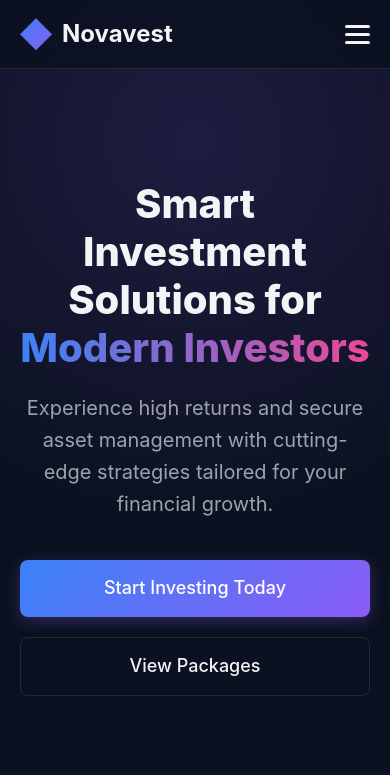
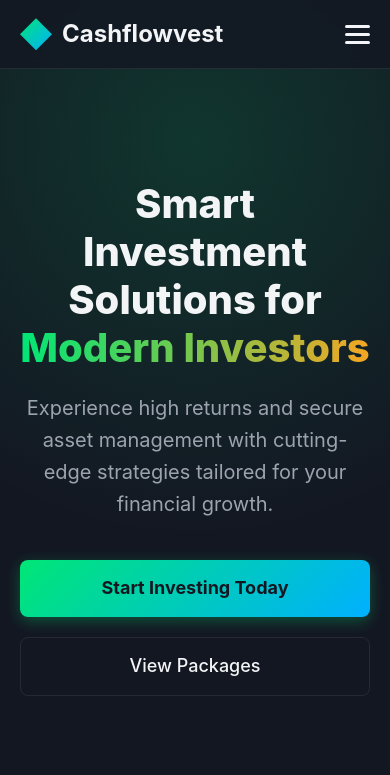
Before and after one commit to faithchepkiru98-wq/cashflowinvestments, a React (Vite) app: page / in a window 390 px wide. Shown: the top 775 px of the page. Built offline with nearby package versions, Linux system fonts and the light colour scheme.

Commit message:
Rebranding to Cashflowvest and implementing crypto trading color theme

```diff
--- a/src/index.css
+++ b/src/index.css
@@ -1,19 +1,19 @@
 :root {
-    --bg-main: #0b1120;
-    --bg-card: #111827;
-    --bg-card-hover: #1f2937;
+    --bg-main: #131722;
+    --bg-card: #1e222d;
+    --bg-card-hover: #2a2e39;
     --text-primary: #f3f4f6;
     --text-secondary: #9ca3af;
-    --accent-blue: #3b82f6;
-    --accent-purple: #8b5cf6;
-    --accent-pink: #ec4899;
-    --border-color: rgba(255, 255, 255, 0.1);
-    --border-glow: rgba(59, 130, 246, 0.5);
-    --warning-bg: rgba(220, 38, 38, 0.1);
-    --warning-border: #dc2626;
+    --accent-blue: #00e676; /* Bullish Green */
+    --accent-purple: #f5a623; /* Crypto Gold */
+    --accent-pink: #f5a623;
+    --border-color: rgba(255, 255, 255, 0.08);
+    --border-glow: rgba(0, 230, 118, 0.5);
+    --warning-bg: rgba(239, 68, 68, 0.1);
+    --warning-border: #ef4444;
 
-    --gradient-primary: linear-gradient(135deg, var(--accent-blue), var(--accent-purple));
-    --gradient-text: linear-gradient(to right, var(--accent-blue), var(--accent-pink));
+    --gradient-primary: linear-gradient(135deg, var(--accent-blue), #00b0ff); /* Green to Blue */
+    --gradient-text: linear-gradient(to right, var(--accent-blue), var(--accent-purple)); /* Green to Gold */
 }
 
 * {
@@ -73,12 +73,13 @@ ul {
 
 .btn-primary {
     background: var(--gradient-primary);
-    color: white;
-    box-shadow: 0 4px 15px rgba(139, 92, 246, 0.3);
+    color: #131722; /* Dark text on bright button for better contrast */
+    font-weight: 700;
+    box-shadow: 0 4px 15px rgba(0, 230, 118, 0.3);
 }
 
 .btn-primary:hover {
-    box-shadow: 0 6px 20px rgba(139, 92, 246, 0.5);
+    box-shadow: 0 6px 20px rgba(0, 230, 118, 0.5);
     transform: translateY(-2px);
 }
 
@@ -90,7 +91,7 @@ ul {
 
 .btn-outline:hover {
     border-color: var(--accent-blue);
-    background: rgba(59, 130, 246, 0.05);
+    background: rgba(0, 230, 118, 0.05);
 }
 
 .btn-lg {
@@ -109,7 +110,7 @@ ul {
     left: 0;
     width: 100%;
     z-index: 1000;
-    background: rgba(11, 17, 32, 0.8);
+    background: rgba(19, 23, 34, 0.8);
     backdrop-filter: blur(10px);
     border-bottom: 1px solid var(--border-color);
     padding: 15px 0;
@@ -205,7 +206,7 @@ ul {
     transform: translateX(-50%);
     width: 800px;
     height: 800px;
-    background: radial-gradient(circle, rgba(139, 92, 246, 0.15) 0%, rgba(11, 17, 32, 0) 70%);
+    background: radial-gradient(circle, rgba(0, 230, 118, 0.15) 0%, rgba(19, 23, 34, 0) 70%);
     z-index: -1;
 }
 
@@ -241,7 +242,7 @@ ul {
     grid-template-columns: repeat(4, 1fr);
     gap: 20px;
     padding: 40px;
-    background: rgba(17, 24, 39, 0.6);
+    background: rgba(30, 34, 45, 0.6);
     border: 1px solid var(--border-color);
     border-radius: 16px;
     backdrop-filter: blur(10px);
@@ -291,7 +292,7 @@ ul {
 
 .package-card.popular {
     border-color: var(--accent-blue);
-    background: linear-gradient(180deg, rgba(17, 24, 39, 1) 0%, rgba(59, 130, 246, 0.05) 100%);
+    background: linear-gradient(180deg, rgba(30, 34, 45, 1) 0%, rgba(0, 230, 118, 0.05) 100%);
 }
 
 .popular-badge {
@@ -317,7 +318,7 @@ ul {
 }
 
 .return-badge {
-    background: rgba(59, 130, 246, 0.1);
+    background: rgba(0, 230, 118, 0.1);
     color: var(--accent-blue);
     padding: 4px 10px;
     border-radius: 6px;
@@ -423,6 +424,7 @@ ul {
     align-items: center;
     justify-content: center;
     font-weight: bold;
+    color: #131722;
     font-size: 1.2rem;
 }
 
--- a/src/pages/AdminDashboard.jsx
+++ b/src/pages/AdminDashboard.jsx
@@ -72,14 +72,14 @@ function AdminDashboard() {
   return (
     <div style={{ minHeight: '100vh', background: 'var(--bg-main)', display: 'flex', flexDirection: 'column' }}>
       {/* Admin Nav */}
-      <header className="navbar" style={{ background: '#1e1b4b', borderBottom: '1px solid rgba(99, 102, 241, 0.2)', padding: '15px 0' }}>
+      <header className="navbar" style={{ background: 'rgba(19, 23, 34, 1)', borderBottom: '1px solid rgba(0, 230, 118, 0.2)', padding: '15px 0' }}>
         <div className="container" style={{ display: 'flex', justifyContent: 'space-between', alignItems: 'center' }}>
           <Link to="/" className="logo">
-            <div className="logo-icon" style={{ background: 'linear-gradient(135deg, #6366f1, #ec4899)' }}></div>
-            <span>Novavest Admin</span>
+            <div className="logo-icon" style={{ background: 'linear-gradient(135deg, #00e676, #f5a623)' }}></div>
+            <span>Cashflowvest Admin</span>
           </Link>
           <div style={{ display: 'flex', alignItems: 'center', gap: '20px' }}>
-             <span style={{ background: 'rgba(236, 72, 153, 0.2)', color: '#ec4899', padding: '4px 10px', borderRadius: '4px', fontSize: '0.8rem', fontWeight: 'bold' }}>ADMIN</span>
+             <span style={{ background: 'rgba(245, 166, 35, 0.2)', color: '#f5a623', padding: '4px 10px', borderRadius: '4px', fontSize: '0.8rem', fontWeight: 'bold' }}>ADMIN</span>
              <button onClick={handleLogout} className="btn btn-outline" style={{ padding: '6px 12px', fontSize: '0.9rem' }}>Logout</button>
           </div>
         </div>
@@ -93,10 +93,10 @@ function AdminDashboard() {
           <button
             onClick={() => setActiveTab('users')}
             style={{
-              background: activeTab === 'users' ? 'rgba(99, 102, 241, 0.1)' : 'transparent',
-              color: activeTab === 'users' ? '#818cf8' : 'var(--text-primary)',
+              background: activeTab === 'users' ? 'rgba(0, 230, 118, 0.1)' : 'transparent',
+              color: activeTab === 'users' ? '#00e676' : 'var(--text-primary)',
               border: 'none', padding: '15px', borderRadius: '8px', textAlign: 'left', cursor: 'pointer',
-              borderLeft: activeTab === 'users' ? '3px solid #818cf8' : '3px solid transparent',
+              borderLeft: activeTab === 'users' ? '3px solid #00e676' : '3px solid transparent',
               transition: 'all 0.2s'
             }}>
             Manage Users
@@ -104,10 +104,10 @@ function AdminDashboard() {
           <button
             onClick={() => setActiveTab('investments')}
             style={{
-              background: activeTab === 'investments' ? 'rgba(99, 102, 241, 0.1)' : 'transparent',
-              color: activeTab === 'investments' ? '#818cf8' : 'var(--text-primary)',
+              background: activeTab === 'investments' ? 'rgba(0, 230, 118, 0.1)' : 'transparent',
+              color: activeTab === 'investments' ? '#00e676' : 'var(--text-primary)',
               border: 'none', padding: '15px', borderRadius: '8px', textAlign: 'left', cursor: 'pointer',
-              borderLeft: activeTab === 'investments' ? '3px solid #818cf8' : '3px solid transparent',
+              borderLeft: activeTab === 'investments' ? '3px solid #00e676' : '3px solid transparent',
               transition: 'all 0.2s'
             }}>
             Active Investments
@@ -115,10 +115,10 @@ function AdminDashboard() {
           <button
             onClick={() => setActiveTab('deposits')}
             style={{
-              background: activeTab === 'deposits' ? 'rgba(99, 102, 241, 0.1)' : 'transparent',
-              color: activeTab === 'deposits' ? '#818cf8' : 'var(--text-primary)',
+              background: activeTab === 'deposits' ? 'rgba(0, 230, 118, 0.1)' : 'transparent',
+              color: activeTab === 'deposits' ? '#00e676' : 'var(--text-primary)',
               border: 'none', padding: '15px', borderRadius: '8px', textAlign: 'left', cursor: 'pointer',
-              borderLeft: activeTab === 'deposits' ? '3px solid #818cf8' : '3px solid transparent',
+              borderLeft: activeTab === 'deposits' ? '3px solid #00e676' : '3px solid transparent',
               transition: 'all 0.2s'
             }}>
             Pending Deposits
@@ -126,10 +126,10 @@ function AdminDashboard() {
           <button
             onClick={() => setActiveTab('withdrawals')}
             style={{
-              background: activeTab === 'withdrawals' ? 'rgba(99, 102, 241, 0.1)' : 'transparent',
-              color: activeTab === 'withdrawals' ? '#818cf8' : 'var(--text-primary)',
+              background: activeTab === 'withdrawals' ? 'rgba(0, 230, 118, 0.1)' : 'transparent',
+              color: activeTab === 'withdrawals' ? '#00e676' : 'var(--text-primary)',
               border: 'none', padding: '15px', borderRadius: '8px', textAlign: 'left', cursor: 'pointer',
-              borderLeft: activeTab === 'withdrawals' ? '3px solid #818cf8' : '3px solid transparent',
+              borderLeft: activeTab === 'withdrawals' ? '3px solid #00e676' : '3px solid transparent',
               transition: 'all 0.2s'
             }}>
             Withdrawal Requests
@@ -146,7 +146,7 @@ function AdminDashboard() {
             </div>
             <div style={{ background: 'var(--bg-main)', padding: '15px', borderRadius: '8px', border: '1px solid var(--border-color)' }}>
               <p style={{ color: 'var(--text-secondary)', fontSize: '0.8rem', marginBottom: '5px' }}>Total Invested</p>
-              <h3 style={{ fontSize: '1.5rem', color: '#818cf8' }}>
+              <h3 style={{ fontSize: '1.5rem', color: '#00e676' }}>
                 ${adminData.investments.reduce((sum, inv) => sum + inv.amount, 0).toLocaleString()}
               </h3>
             </div>
--- a/src/pages/Dashboard.jsx
+++ b/src/pages/Dashboard.jsx
@@ -112,11 +112,11 @@ function Dashboard() {
   return (
     <div style={{ minHeight: '100vh', background: 'var(--bg-main)', display: 'flex', flexDirection: 'column' }}>
       {/* Dashboard Nav */}
-      <header className="navbar" style={{ background: 'rgba(11, 17, 32, 1)', borderBottom: '1px solid var(--border-color)', padding: '15px 0' }}>
+      <header className="navbar" style={{ background: 'rgba(19, 23, 34, 1)', borderBottom: '1px solid var(--border-color)', padding: '15px 0' }}>
         <div className="container" style={{ display: 'flex', justifyContent: 'space-between', alignItems: 'center' }}>
           <Link to="/" className="logo">
             <div className="logo-icon"></div>
-            <span>Novavest Dashboard</span>
+            <span>Cashflowvest Dashboard</span>
           </Link>
           <div style={{ display: 'flex', alignItems: 'center', gap: '20px' }}>
              <span style={{ color: 'var(--text-secondary)' }}>Welcome, <span style={{ color: 'white' }}>{user.email.split('@')[0]}</span></span>
--- a/src/pages/Home.jsx
+++ b/src/pages/Home.jsx
@@ -114,13 +114,13 @@ function Home() {
   return (
     <>
       <header className="navbar" style={{
-        background: isScrolled ? 'rgba(11, 17, 32, 0.95)' : 'rgba(11, 17, 32, 0.8)',
+        background: isScrolled ? 'rgba(19, 23, 34, 0.95)' : 'rgba(19, 23, 34, 0.8)',
         boxShadow: isScrolled ? '0 4px 20px rgba(0, 0, 0, 0.5)' : 'none'
       }}>
         <div className="container nav-content">
           <div className="logo">
             <div className="logo-icon"></div>
-            <span>Novavest</span>
+            <span>Cashflowvest</span>
           </div>
           <nav className="nav-links" style={{
             display: isMobileMenuOpen ? 'flex' : '',
@@ -129,7 +129,7 @@ function Home() {
             top: isMobileMenuOpen ? '100%' : '',
             left: isMobileMenuOpen ? '0' : '',
             width: isMobileMenuOpen ? '100%' : '',
-            background: isMobileMenuOpen ? 'rgba(11, 17, 32, 0.98)' : '',
+            background: isMobileMenuOpen ? 'rgba(19, 23, 34, 0.98)' : '',
             padding: isMobileMenuOpen ? '20px' : '',
             borderBottom: isMobileMenuOpen ? '1px solid var(--border-color)' : '',
             gap: isMobileMenuOpen ? '20px' : ''
@@ -403,7 +403,7 @@ function Home() {
         <section id="features" className="features section">
           <div className="container">
             <div className="section-header">
-              <h2 className="section-title">Why Choose <span className="text-gradient">Novavest?</span></h2>
+              <h2 className="section-title">Why Choose <span className="text-gradient">Cashflowvest?</span></h2>
               <p className="section-desc">We provide the best tools and environment for your investments to thrive.</p>
             </div>
             <div className="features-grid">
@@ -458,7 +458,7 @@ function Home() {
                 </div>
               </div>
               <div className="testimonial-card">
-                <p className="quote">"I was skeptical at first, but Novavest proved their worth within the first week. Instant payouts are a game changer."</p>
+                <p className="quote">"I was skeptical at first, but Cashflowvest proved their worth within the first week. Instant payouts are a game changer."</p>
                 <div className="author">
                   <div className="avatar">MJ</div>
                   <div>
@@ -507,7 +507,7 @@ function Home() {
           <div className="footer-col">
             <div className="logo">
               <div className="logo-icon"></div>
-              <span>Novavest</span>
+              <span>Cashflowvest</span>
             </div>
             <p>Smart Investment Solutions for Modern Investors.</p>
           </div>
@@ -525,12 +525,12 @@ function Home() {
           </div>
           <div className="footer-col">
             <h4>Contact Us</h4>
-            <p>Email: support@novavest.co.ke</p>
+            <p>Email: support@Cashflowvest.co.ke</p>
             <p>Location: New York, USA</p>
           </div>
         </div>
         <div className="container footer-bottom">
-          <p>&copy; 2026 Novavest. All rights reserved.</p>
+          <p>&copy; 2026 Cashflowvest. All rights reserved.</p>
         </div>
       </footer>
     </>
```
